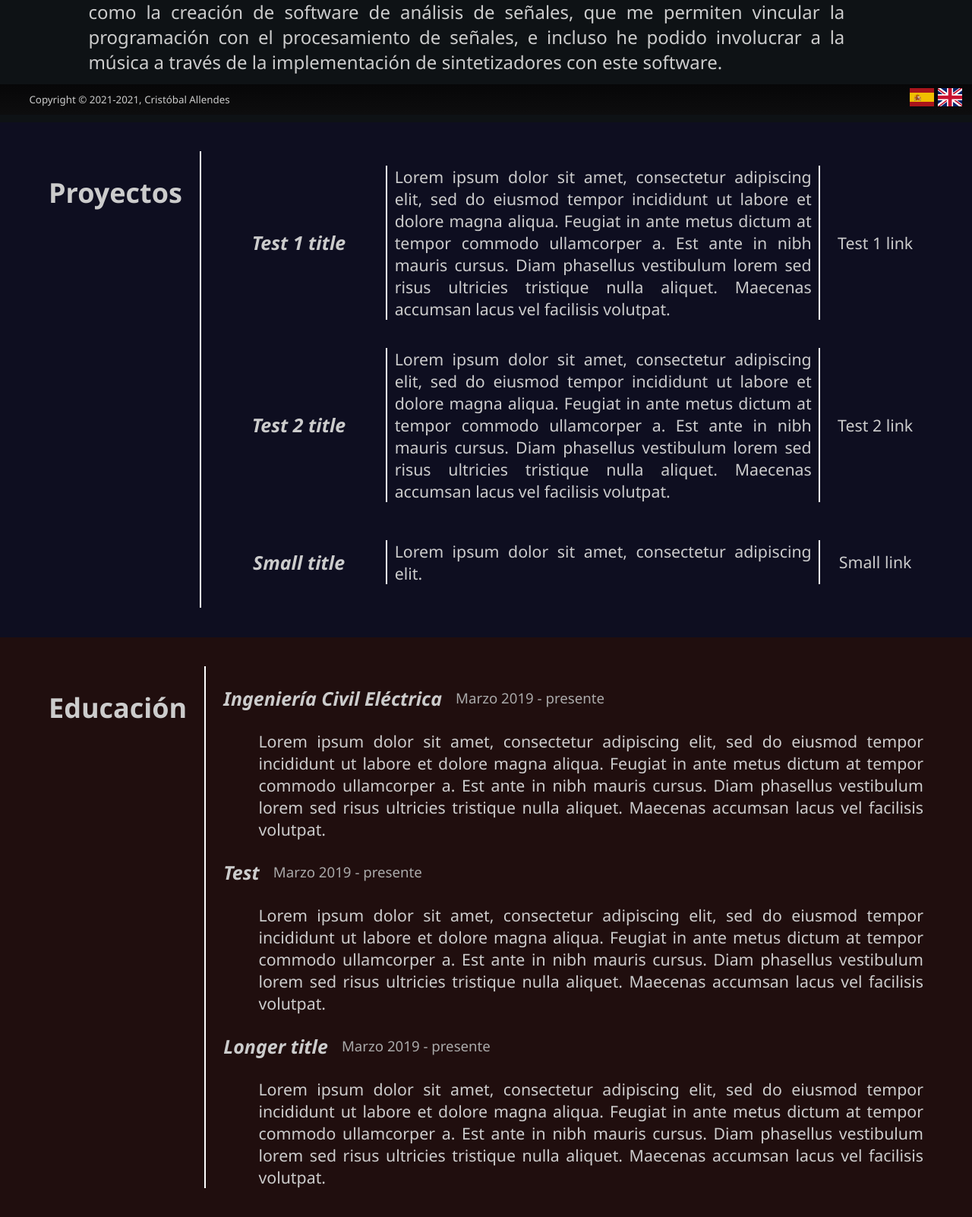
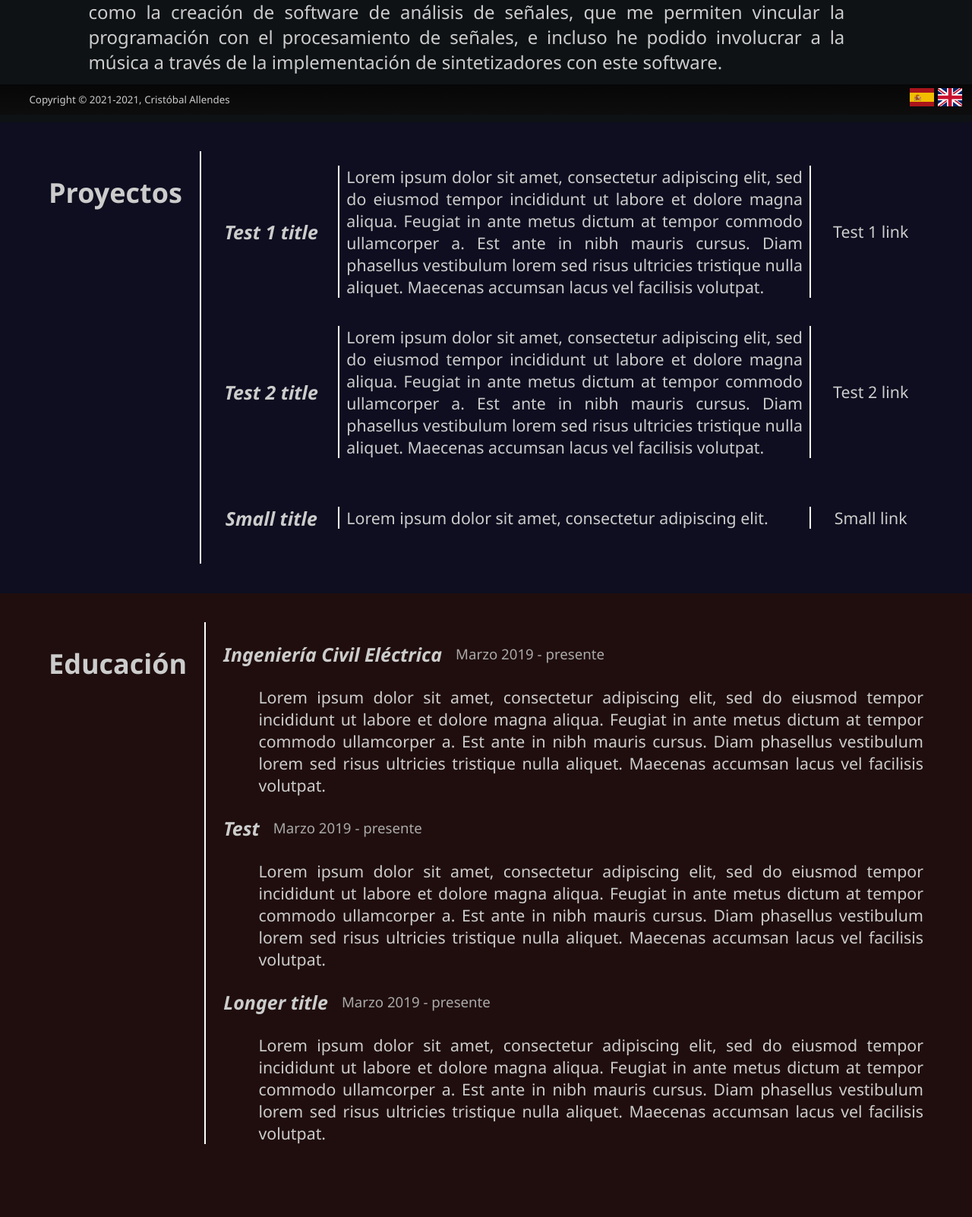
Before and after one commit to No-tengo-nombre/No-tengo-nombre.github.io, a PHP site: page / in a window 1280 px wide. Shown: the part 649-2251 px from the top of the page at 76% size. After the commit the page ends 2155 px from the top, so only its background shows below. Run offline with PHP 8.4, Linux system fonts and the light colour scheme; grey boxes are pictures that could not be loaded.

Commit message:
Refactored a bit of the HTML and CSS code

```diff
--- a/css/styles.css
+++ b/css/styles.css
@@ -48,6 +48,11 @@ body::-webkit-scrollbar-thumb {
 .main row {
     display: flex;
     flex-direction: row;
+    padding-left: 5%;
+    padding-right: 5%;
+    padding-top: 3%;
+    padding-bottom: 3%;
+    text-align: justify;
 }
 
 /* Navigation bar */
@@ -70,6 +75,10 @@ body::-webkit-scrollbar-thumb {
     justify-content: space-around;
     align-items: baseline;
     border-right: var(--vsep-width) solid var(--bar-color);
+}
+
+.icons img {
+    height: var(--icon-size);
 }
 
 #top-nav-bar .index {
@@ -108,172 +117,6 @@ body::-webkit-scrollbar-thumb {
     background-color: rgba(50, 50, 50, 0.5);
 }
 
-/* Description row */
-
-.main .description-row {
-    background-color: #0e1215;
-    display: flex;
-    flex-direction: row;
-    padding-top: var(--nav-bar-size);
-    padding-bottom: 3%;
-}
-
-.description-row .side-banner {
-    flex: 10%;
-    padding: 2%;
-    background-image: url(https://user-images.githubusercontent.com/58194113/145751939-38e7efd0-9d6e-4173-ace8-d254832d1621.png);
-    background-size: contain;
-    background-repeat: no-repeat;
-    background-position: center;
-}
-
-.description-row .description {
-    flex: 90%;
-    display: flex;
-    flex-direction: column;
-    padding-left: 5%;
-}
-
-.description .icons {
-    display: flex;
-    flex-direction: row;
-    justify-content: space-around;
-    align-items: baseline;
-    padding: 1%;
-}
-
-.icons img {
-    height: var(--icon-size);
-}
-
-.description .introduction {
-    align-items: center;
-    justify-content: center;
-    font-size: 20pt;
-    font-style: italic;
-    text-align: justify;
-}
-
-.description .about-me {
-    align-items: center;
-    padding-left: 5%;
-    text-align: justify;
-}
-
-/* Proyects row */
-
-.main .proyects-row {
-    background-color: #0e0e20;
-    text-align: justify;
-    display: flex;
-    flex-direction: row;
-    padding-left: 5%;
-    padding-right: 5%;
-    padding-top: 3%;
-    padding-bottom: 3%;
-}
-
-.proyects-row .title {
-    text-align: center;
-    flex: 15%;
-    padding-right: 2%;
-}
-
-.proyects-row .entries {
-    flex: 85%;
-    font-size: 16pt;
-    display: flex;
-    flex-direction: column;
-    padding-left: 2%;
-    border-left: var(--vsep-width) solid var(--bar-color);
-}
-
-.entries .proyect {
-    text-align: justify;
-    padding-top: 2%;
-    padding-bottom: 2%;
-    display: flex;
-    flex-direction: row;
-    align-items: center;
-}
-
-.proyect .title {
-    flex: 25%;
-    font-style: italic;
-    padding-right: 1%;
-    text-align: center;
-}
-
-.proyect .description {
-    flex: 65%;
-    padding-left: 1%;
-    padding-right: 1%;
-    border-left: var(--vsep-width) solid var(--bar-color);
-    border-right: var(--vsep-width) solid var(--bar-color);
-}
-
-.proyect .proyect-access {
-    flex: 15%;
-    padding-left: 1%;
-    text-align: center;
-}
-
-/* Education row */
-
-.main .education-row {
-    background-color: #200e0e;
-    text-align: justify;
-    display: flex;
-    flex-direction: row;
-    padding-left: 5%;
-    padding-right: 5%;
-    padding-top: 3%;
-    padding-bottom: 3%;
-}
-
-.education-row .title {
-    text-align: center;
-    flex: 15%;
-    padding-right: 2%;
-}
-
-.education-row .entries {
-    flex: 85%;
-    font-size: 16pt;
-    display: flex;
-    flex-direction: column;
-    padding-left: 2%;
-    border-left: var(--vsep-width) solid var(--bar-color);
-}
-
-.entries .education-entry {
-    display: flex;
-    flex-direction: column;
-}
-
-.education-entry .title {
-    display: flex;
-    flex-direction: row;
-    align-items: center;
-}
-
-.education-entry .title .name {
-    text-align: left;
-    font-style: italic;
-}
-
-.education-entry .title .date {
-    font-size: 14pt;
-    text-align: left;
-    padding-left: 2%;
-    color: #aaaaaa;
-}
-
-.education-entry .description {
-    text-align: justify;
-    padding-left: 5%;
-}
-
 /* Footer */
 
 footer {
@@ -307,3 +150,139 @@ footer .language-select {
     cursor: pointer;
     height: calc(0.6 * var(--footer-size));
 }
+
+/* Description row */
+
+row#description {
+    background-color: #0e1215;
+    padding-top: var(--nav-bar-size);
+    padding-left: 0%;
+    padding-right: 0%;
+}
+
+#description .side-banner {
+    flex: 10%;
+    padding: 2%;
+    background-image: url(https://user-images.githubusercontent.com/58194113/145751939-38e7efd0-9d6e-4173-ace8-d254832d1621.png);
+    background-size: contain;
+    background-repeat: no-repeat;
+    background-position: center;
+}
+
+#description .description {
+    flex: 90%;
+    display: flex;
+    flex-direction: column;
+    padding-left: 5%;
+    align-items: center;
+    text-align: justify;
+}
+
+.description .introduction {
+    font-size: 20pt;
+    font-style: italic;
+}
+
+.description .about-me {
+    padding-left: 5%;
+}
+
+/* Proyects row */
+
+row#proyects {
+    background-color: #0e0e20;
+}
+
+#proyects .title {
+    text-align: center;
+    flex: 15%;
+    padding-right: 2%;
+}
+
+#proyects .entries {
+    flex: 85%;
+    font-size: 16pt;
+    display: flex;
+    flex-direction: column;
+    padding-left: 2%;
+    border-left: var(--vsep-width) solid var(--bar-color);
+}
+
+.entries pr-entry {
+    text-align: justify;
+    padding-top: 2%;
+    padding-bottom: 2%;
+    display: flex;
+    flex-direction: row;
+    align-items: center;
+}
+
+pr-entry .title {
+    flex: 25%;
+    font-style: italic;
+    padding-right: 1%;
+    text-align: center;
+}
+
+pr-entry .description {
+    flex: 65%;
+    padding-left: 1%;
+    padding-right: 1%;
+    border-left: var(--vsep-width) solid var(--bar-color);
+    border-right: var(--vsep-width) solid var(--bar-color);
+}
+
+pr-entry .proyect-access {
+    flex: 15%;
+    padding-left: 1%;
+    text-align: center;
+}
+
+/* Education row */
+
+row#education {
+    background-color: #200e0e;
+}
+
+#education .title {
+    text-align: center;
+    flex: 15%;
+    padding-right: 2%;
+}
+
+#education .entries {
+    flex: 85%;
+    font-size: 16pt;
+    display: flex;
+    flex-direction: column;
+    padding-left: 2%;
+    border-left: var(--vsep-width) solid var(--bar-color);
+}
+
+.entries ed-entry {
+    display: flex;
+    flex-direction: column;
+}
+
+ed-entry .title {
+    display: flex;
+    flex-direction: row;
+    align-items: center;
+}
+
+ed-entry .title .name {
+    text-align: left;
+    font-style: italic;
+}
+
+ed-entry .title .date {
+    font-size: 14pt;
+    text-align: left;
+    padding-left: 2%;
+    color: #aaaaaa;
+}
+
+ed-entry .description {
+    text-align: justify;
+    padding-left: 5%;
+}
--- a/index.html
+++ b/index.html
@@ -44,7 +44,7 @@
 
 
         <!-- Description -->
-        <row id="description" class="description-row">
+        <row id="description">
             <div class="description">
                 <div class="introduction">
                     <h1 data-key="desc-title"></h1>
@@ -61,69 +61,53 @@
 
 
         <!-- Proyects -->
-        <row id="proyects" class="proyects-row">
-            <div class="title">
-                <h2 data-key="proy-title"></h2>
-            </div>
+        <row id="proyects">
+            <h2 class="title" data-key="proy-title"></h2>
             <div class="entries">
-                <div class="proyect">
-                    <div class="title">
-                        <h3 data-key="proy-p1-title"></h3>
-                    </div>
+                <pr-entry>
+                    <h3 class="title" data-key="proy-p1-title"></h3>
                     <div class="description" data-key="proy-p1-desc"></div>
                     <div class="proyect-access" data-key="proy-p1-link"></div>
-                </div>
-                <div class="proyect">
-                    <div class="title">
-                        <h3 data-key="proy-p2-title"></h3>
-                    </div>
+                </pr-entry>
+                <pr-entry>
+                    <h3 class="title" data-key="proy-p2-title"></h3>
                     <div class="description" data-key="proy-p2-desc"></div>
                     <div class="proyect-access" data-key="proy-p2-link"></div>
-                </div>
-                <div class="proyect">
-                    <div class="title">
-                        <h3 data-key="proy-p3-title"></h3>
-                    </div>
+                </pr-entry>
+                <pr-entry>
+                    <h3 class="title" data-key="proy-p3-title"></h3>
                     <div class="description" data-key="proy-p3-desc"></div>
                     <div class="proyect-access" data-key="proy-p3-link"></div>
-                </div>
+                </pr-entry>
             </div>
         </row>
 
 
         <!-- Education -->
-        <row id="education" class="education-row">
-            <div class="title">
-                <h2 data-key="ed-title"></h2>
-            </div>
+        <row id="education">
+            <h2 class="title" data-key="ed-title"></h2>
             <div class="entries">
-                <div class="education-entry">
+                <ed-entry>
                     <div class="title">
-                        <div class="name">
-                            <h3 data-key="ed-e1-title"></h3>
-                        </div>
+                        <h3 class="name" data-key="ed-e1-title"></h3>
                         <div class="date" data-key="ed-e1-date"></div>
                     </div>
                     <div class="description" data-key="ed-e1-desc"></div>
-                </div>
-                <div class="education-entry">
+                </ed-entry>
+                <ed-entry>
                     <div class="title">
-                        <div class="name">
-                            <h3 data-key="ed-e2-title"></h3>
-                        </div>
+                        <h3 class="name" data-key="ed-e2-title"></h3>
                         <div class="date" data-key="ed-e2-date"></div>
                     </div>
                     <div class="description" data-key="ed-e2-desc"></div>
-                </div>
-                <div class="education-entry">
+                </ed-entry>
+                <ed-entry>
                     <div class="title">
-                        <div class="name">
-                            <h3 data-key="ed-e3-title"></h3>
-                        </div>
+                        <h3 class="name" data-key="ed-e3-title"></h3>
                         <div class="date" data-key="ed-e3-date"></div>
                     </div>
                     <div class="description" data-key="ed-e3-desc"></div>
-                </div>
+                </ed-entry>
             </div>
         </row>
 
```
